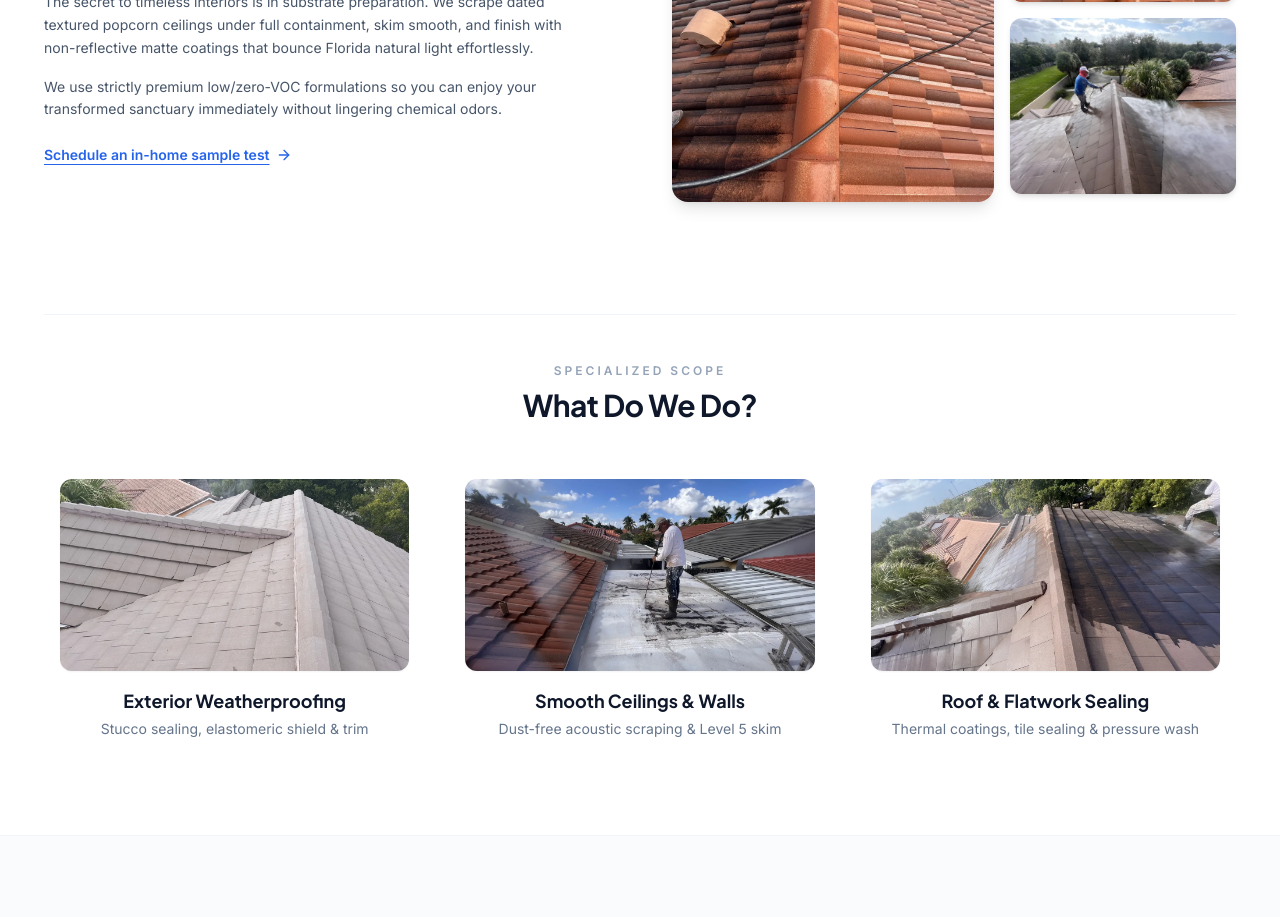
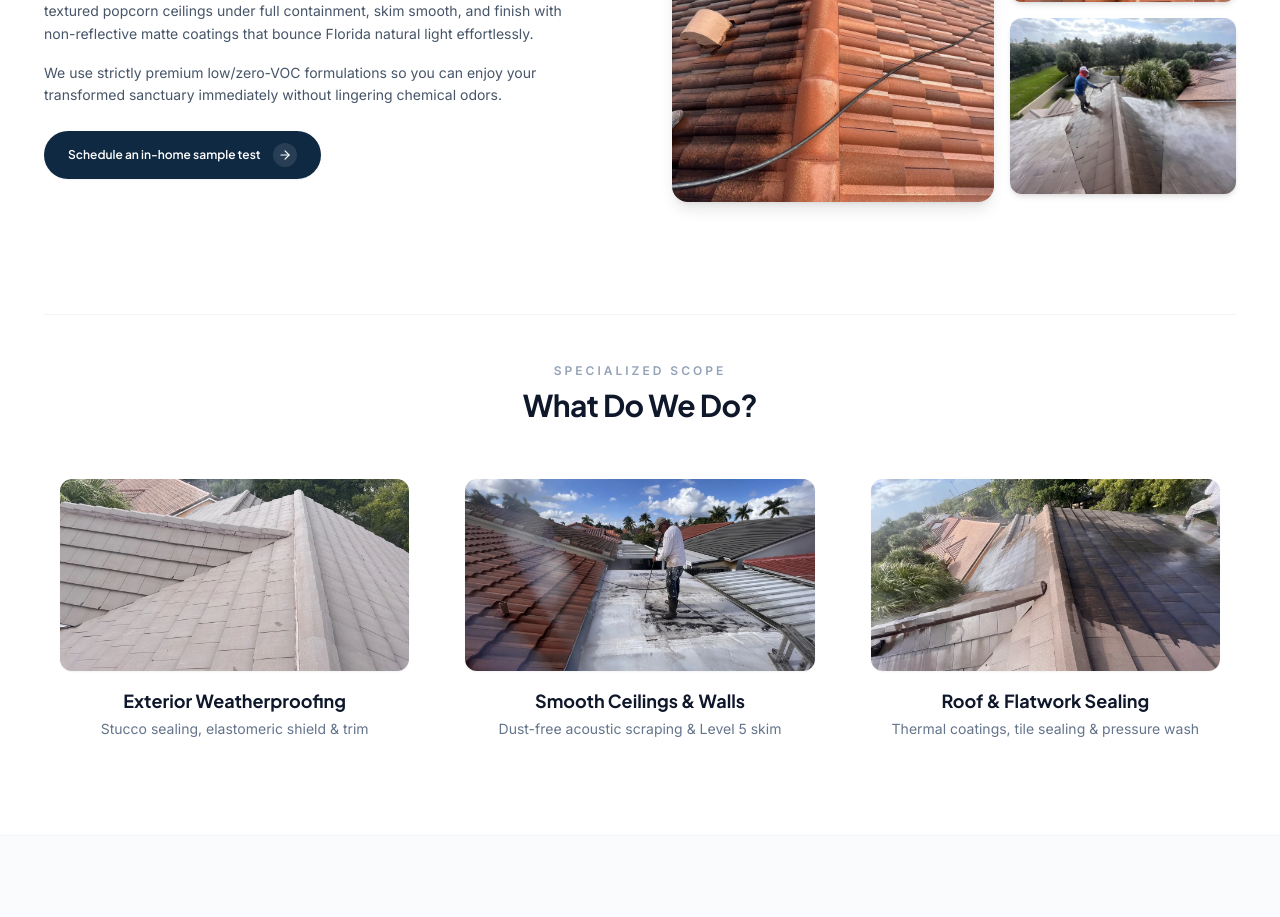
Before and after one commit to luchonicolini/Painting_contractor, a React (Vite) app: page / in a window 1280 px wide. Shown: the part 1800-2717 px from the top of the page. Built offline with nearby package versions, Linux system fonts and the light colour scheme; the HTML template or start-up script is replaced by a standard one.

Commit message:
style(services): harmonize in-home sample test button with rounded dark pill style

```diff
--- a/src/components/Services.tsx
+++ b/src/components/Services.tsx
@@ -113,10 +113,12 @@
           <div className="pt-2">
             <a
               href="#contact"
-              className="text-brand-blue font-semibold text-sm hover:text-brand-blue-hover underline underline-offset-4 flex items-center gap-1.5 group"
+              className="inline-flex items-center gap-3 px-6 py-3 rounded-full bg-brand-navy hover:bg-brand-navy-light text-white font-heading text-xs font-semibold shadow-sm hover:shadow-md transition-all group"
             >
               <span>{language === 'en' ? 'Schedule an in-home sample test' : 'Agenda una prueba de color en tu hogar'}</span>
-              <ArrowRight className="w-4 h-4 group-hover:translate-x-1 transition-transform" />
+              <span className="w-6 h-6 rounded-full bg-white/10 flex items-center justify-center text-white group-hover:translate-x-0.5 transition-transform">
+                <ArrowRight className="w-3.5 h-3.5" />
+              </span>
             </a>
           </div>
         </div>
```
